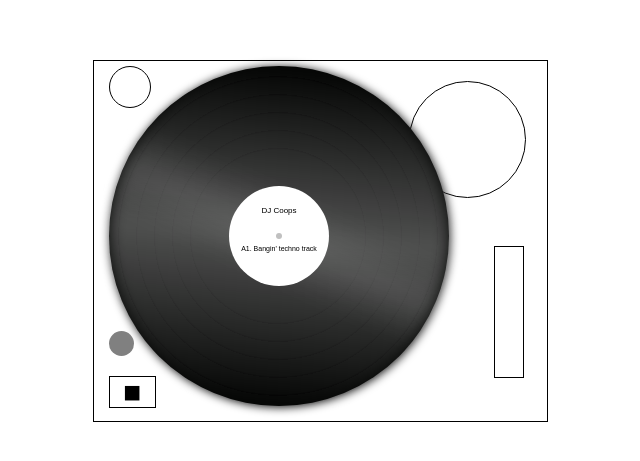
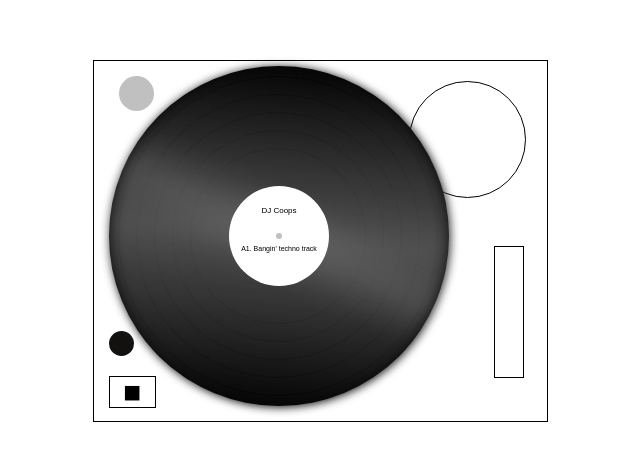
Before and after one commit to cjcoops/technics-1210, a React (Create React App) app: page / in a window 1280 px wide. Shown: the part 159-620 px from the top of the page, without its empty margins (320-960 px from the left). Built offline with nearby package versions, Linux system fonts and the light colour scheme.

Commit message:
some styling for power button

```diff
--- a/src/App.css
+++ b/src/App.css
@@ -2,12 +2,14 @@
   height: 360px;
   width: 453px;
   border: 1px solid black;
+  /* background: black; */
   position: absolute;
   top: 0;
   bottom: 0;
   left: 0;
   right: 0;
   margin: auto;
+  z-index: -1;
 }
 
 .interface {
@@ -16,16 +18,14 @@
   position: absolute;
 }
 
-
-
 .weight {
-  border: 1px solid black;
-  width: 40px;
-  height: 40px;
+  background: silver;
+  width: 35px;
+  height: 35px;
   border-radius: 50%;
   position: absolute;
+  margin: 10px;
 }
-
 
 .tonearm-holder {
   border: 1px solid black;
--- a/src/components/Power.css
+++ b/src/components/Power.css
@@ -5,7 +5,7 @@
   border-radius: 50%;
   position: absolute;
   margin-top: 265px;
-  background: gray;
+  background: rgb(19, 16, 16);
 }
 
 .power-on {
```
